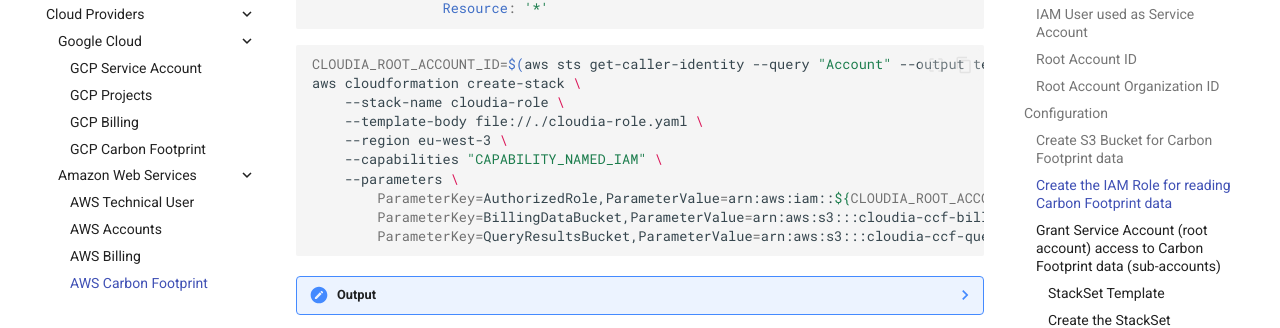
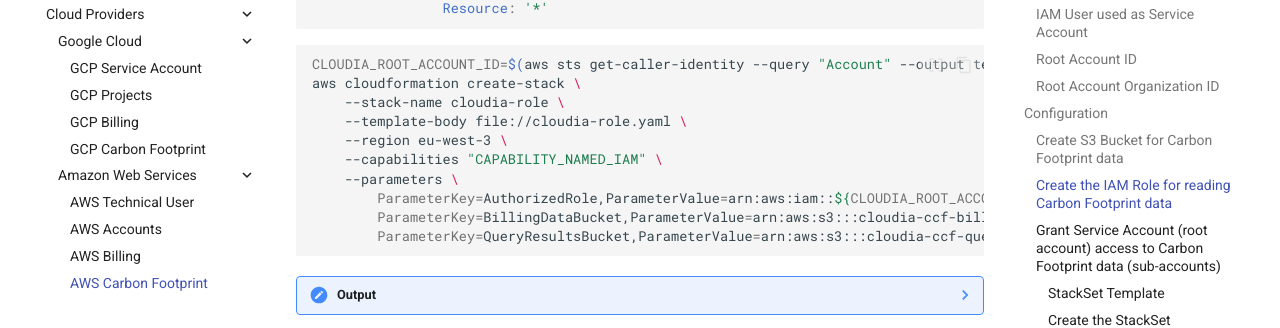
Before and after one commit to germainlefebvre4/cloudia-readthedocs, an MkDocs documentation site: the page built from docs/configuration/cloud_providers/aws/carbon_footprint.md, in a window 1280 px wide and 900 px high, scrolled down 2996 px. Shown: the part 148-476 px from the top of the window. Built offline with MkDocs 1.6.1 and Material for MkDocs 9.7.7, drawn with Linux system fonts in a browser that asks for light colours; comment, search, counter and statistics services are not loaded; some of the changed text lies outside the part shown.

Commit message:
doc: Fix typo

```diff
--- a/docs/configuration/cloud_providers/aws/carbon_footprint.md
+++ b/docs/configuration/cloud_providers/aws/carbon_footprint.md
@@ -149,7 +149,7 @@ Resources:
 CLOUDIA_ROOT_ACCOUNT_ID=$(aws sts get-caller-identity --query "Account" --output text)
 aws cloudformation create-stack \
     --stack-name cloudia-role \
-    --template-body file://./cloudia-role.yaml \
+    --template-body file://cloudia-role.yaml \
     --region eu-west-3 \
     --capabilities "CAPABILITY_NAMED_IAM" \
     --parameters \
@@ -234,7 +234,7 @@ CLOUDIA_ROOT_ACCOUNT_ID=$(aws sts get-caller-identity --query "Account" --output
 aws cloudformation create-stack-set \
     --stack-set-name cloudia-stack-set \
     --description "Cloudia StackSet" \
-    --template-body file://./cloudia-read-role.yaml \
+    --template-body file://cloudia-read-role.yaml \
     --region eu-west-3 \
     --permission-model "SERVICE_MANAGED" \
     --capabilities "CAPABILITY_NAMED_IAM" \
```
